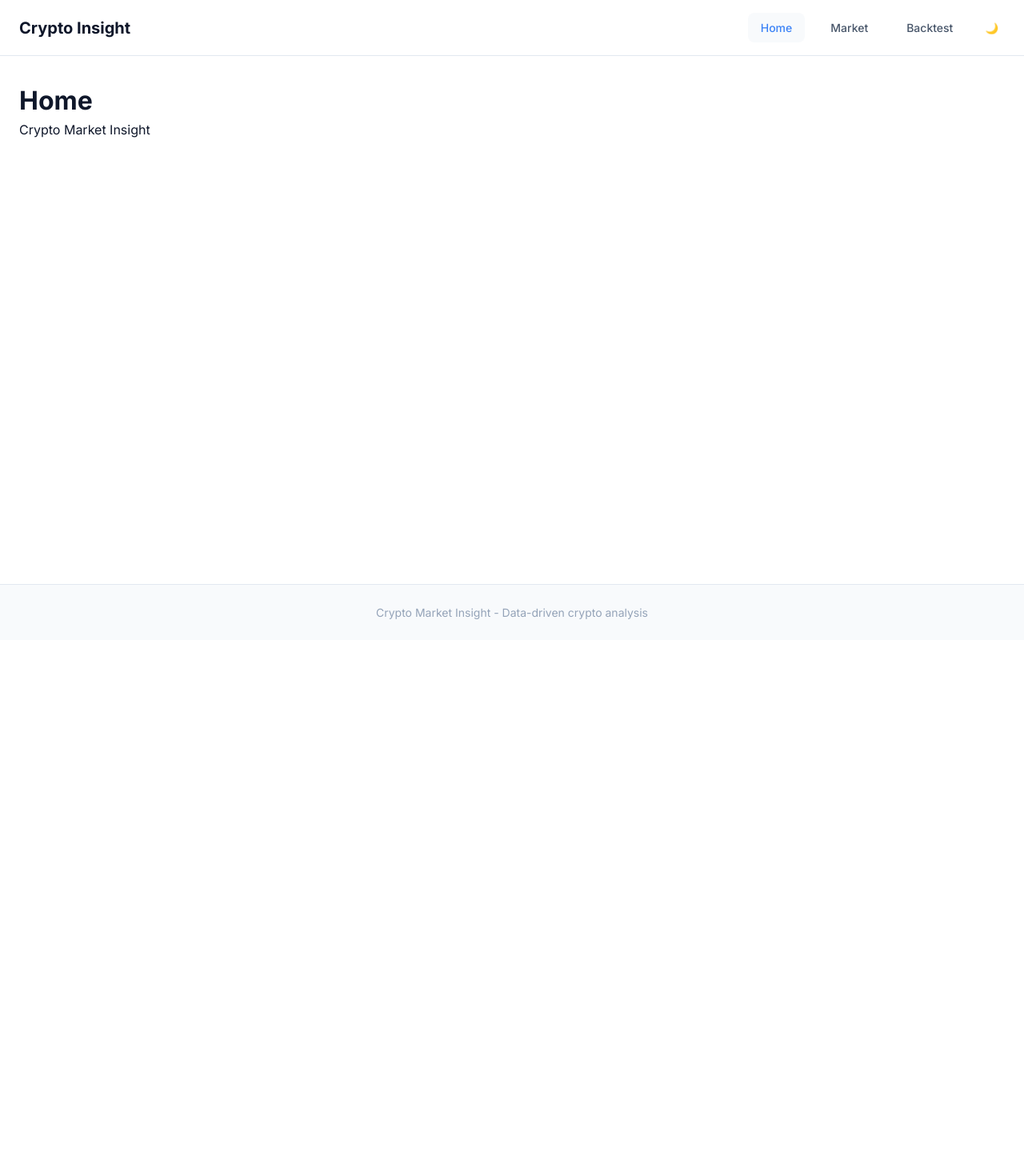
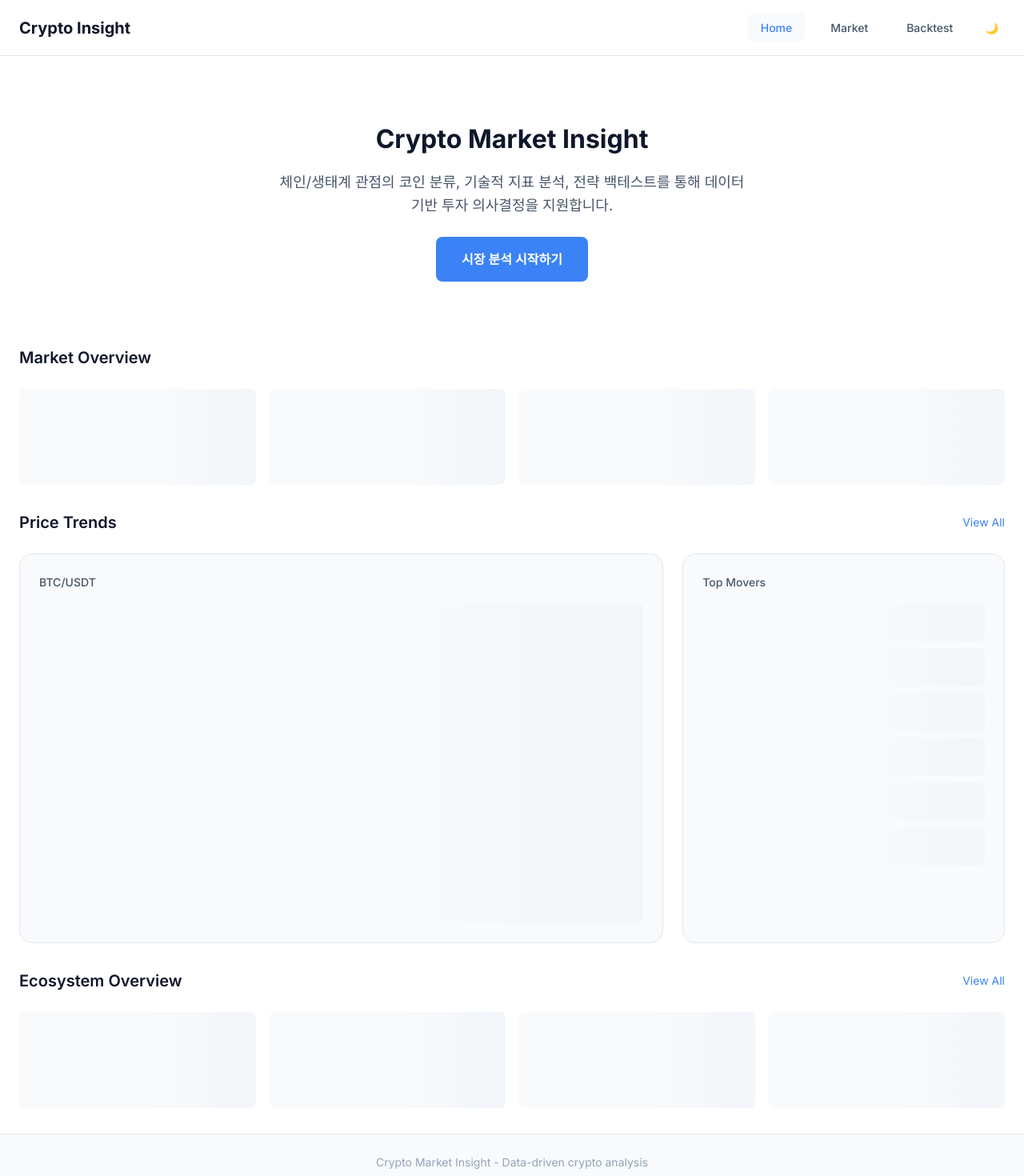
Before and after one commit to nickkies/crypto-market-insight, a React (Vite) app in the folder frontend/: page / in a window 1280 px wide. Shown: the top 1470 px of the page at 80% size. Before the commit the page ends 800 px from the top, so only its background shows below. Built offline with nearby package versions, Linux system fonts and the light colour scheme.

Commit message:
💄 design: home page (#52)

```diff
--- a/frontend/src/pages/HomePage.tsx
+++ b/frontend/src/pages/HomePage.tsx
@@ -1,8 +1,168 @@
+import styled from 'styled-components';
+import { Link } from 'react-router-dom';
+import {
+  CardSkeleton,
+  ChartSkeleton,
+  TableRowsSkeleton,
+} from '@/features/common/components';
+
+const PageContainer = styled.div`
+  display: flex;
+  flex-direction: column;
+  gap: ${({ theme }) => theme.spacing.xl};
+`;
+
+const HeroSection = styled.section`
+  text-align: center;
+  padding: ${({ theme }) => theme.spacing['2xl']} 0;
+`;
+
+const Title = styled.h1`
+  font-size: ${({ theme }) => theme.fonts.size['3xl']};
+  font-weight: ${({ theme }) => theme.fonts.weight.bold};
+  color: ${({ theme }) => theme.colors.text.primary};
+  margin-bottom: ${({ theme }) => theme.spacing.md};
+
+  @media (max-width: ${({ theme }) => theme.breakpoints.md}) {
+    font-size: ${({ theme }) => theme.fonts.size['2xl']};
+  }
+`;
+
+const Subtitle = styled.p`
+  font-size: ${({ theme }) => theme.fonts.size.lg};
+  color: ${({ theme }) => theme.colors.text.secondary};
+  max-width: 600px;
+  margin: 0 auto ${({ theme }) => theme.spacing.lg};
+  line-height: 1.6;
+`;
+
+const CTAButton = styled(Link)`
+  display: inline-block;
+  padding: ${({ theme }) => `${theme.spacing.md} ${theme.spacing.xl}`};
+  background-color: ${({ theme }) => theme.colors.primary.main};
+  color: ${({ theme }) => theme.colors.text.inverse};
+  border-radius: ${({ theme }) => theme.borderRadius.md};
+  font-weight: ${({ theme }) => theme.fonts.weight.semibold};
+  transition: background-color ${({ theme }) => theme.transitions.fast};
+
+  &:hover {
+    background-color: ${({ theme }) => theme.colors.primary.dark};
+    color: ${({ theme }) => theme.colors.text.inverse};
+  }
+`;
+
+const Section = styled.section`
+  display: flex;
+  flex-direction: column;
+  gap: ${({ theme }) => theme.spacing.lg};
+`;
+
+const SectionHeader = styled.div`
+  display: flex;
+  justify-content: space-between;
+  align-items: center;
+`;
+
+const SectionTitle = styled.h2`
+  font-size: ${({ theme }) => theme.fonts.size.xl};
+  font-weight: ${({ theme }) => theme.fonts.weight.semibold};
+  color: ${({ theme }) => theme.colors.text.primary};
+`;
+
+const ViewAllLink = styled(Link)`
+  font-size: ${({ theme }) => theme.fonts.size.sm};
+  color: ${({ theme }) => theme.colors.primary.main};
+`;
+
+const StatsGrid = styled.div`
+  display: grid;
+  grid-template-columns: repeat(4, 1fr);
+  gap: ${({ theme }) => theme.spacing.md};
+
+  @media (max-width: ${({ theme }) => theme.breakpoints.lg}) {
+    grid-template-columns: repeat(2, 1fr);
+  }
+
+  @media (max-width: ${({ theme }) => theme.breakpoints.sm}) {
+    grid-template-columns: 1fr;
+  }
+`;
+
+const ChartGrid = styled.div`
+  display: grid;
+  grid-template-columns: 2fr 1fr;
+  gap: ${({ theme }) => theme.spacing.lg};
+
+  @media (max-width: ${({ theme }) => theme.breakpoints.lg}) {
+    grid-template-columns: 1fr;
+  }
+`;
+
+const Card = styled.div`
+  background-color: ${({ theme }) => theme.colors.background.secondary};
+  border-radius: ${({ theme }) => theme.borderRadius.lg};
+  border: 1px solid ${({ theme }) => theme.colors.border.primary};
+  padding: ${({ theme }) => theme.spacing.lg};
+`;
+
+const CardTitle = styled.h3`
+  font-size: ${({ theme }) => theme.fonts.size.sm};
+  font-weight: ${({ theme }) => theme.fonts.weight.medium};
+  color: ${({ theme }) => theme.colors.text.secondary};
+  margin-bottom: ${({ theme }) => theme.spacing.md};
+`;
+
 export function HomePage() {
   return (
-    <div data-testid="home-page">
-      <h1>Home</h1>
-      <p>Crypto Market Insight</p>
-    </div>
+    <PageContainer data-testid="home-page">
+      <HeroSection>
+        <Title>Crypto Market Insight</Title>
+        <Subtitle>
+          체인/생태계 관점의 코인 분류, 기술적 지표 분석, 전략 백테스트를 통해
+          데이터 기반 투자 의사결정을 지원합니다.
+        </Subtitle>
+        <CTAButton to="/market">시장 분석 시작하기</CTAButton>
+      </HeroSection>
+
+      <Section>
+        <SectionTitle>Market Overview</SectionTitle>
+        <StatsGrid>
+          <CardSkeleton />
+          <CardSkeleton />
+          <CardSkeleton />
+          <CardSkeleton />
+        </StatsGrid>
+      </Section>
+
+      <Section>
+        <SectionHeader>
+          <SectionTitle>Price Trends</SectionTitle>
+          <ViewAllLink to="/market">View All</ViewAllLink>
+        </SectionHeader>
+        <ChartGrid>
+          <Card>
+            <CardTitle>BTC/USDT</CardTitle>
+            <ChartSkeleton />
+          </Card>
+          <Card>
+            <CardTitle>Top Movers</CardTitle>
+            <TableRowsSkeleton rows={6} />
+          </Card>
+        </ChartGrid>
+      </Section>
+
+      <Section>
+        <SectionHeader>
+          <SectionTitle>Ecosystem Overview</SectionTitle>
+          <ViewAllLink to="/market">View All</ViewAllLink>
+        </SectionHeader>
+        <StatsGrid>
+          <CardSkeleton />
+          <CardSkeleton />
+          <CardSkeleton />
+          <CardSkeleton />
+        </StatsGrid>
+      </Section>
+    </PageContainer>
   );
 }
```
